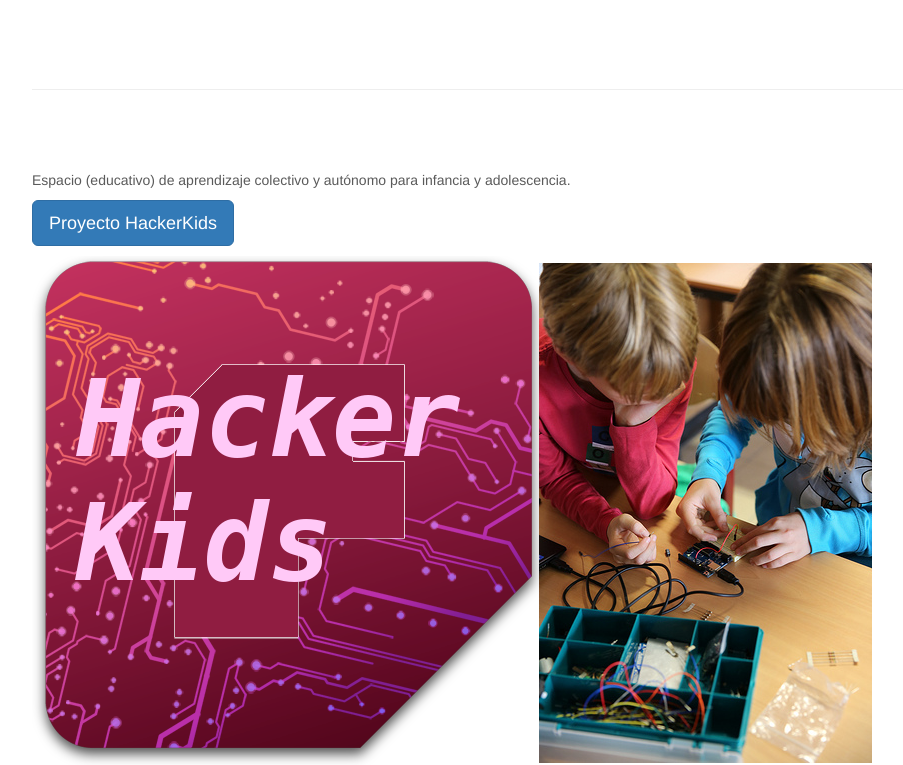
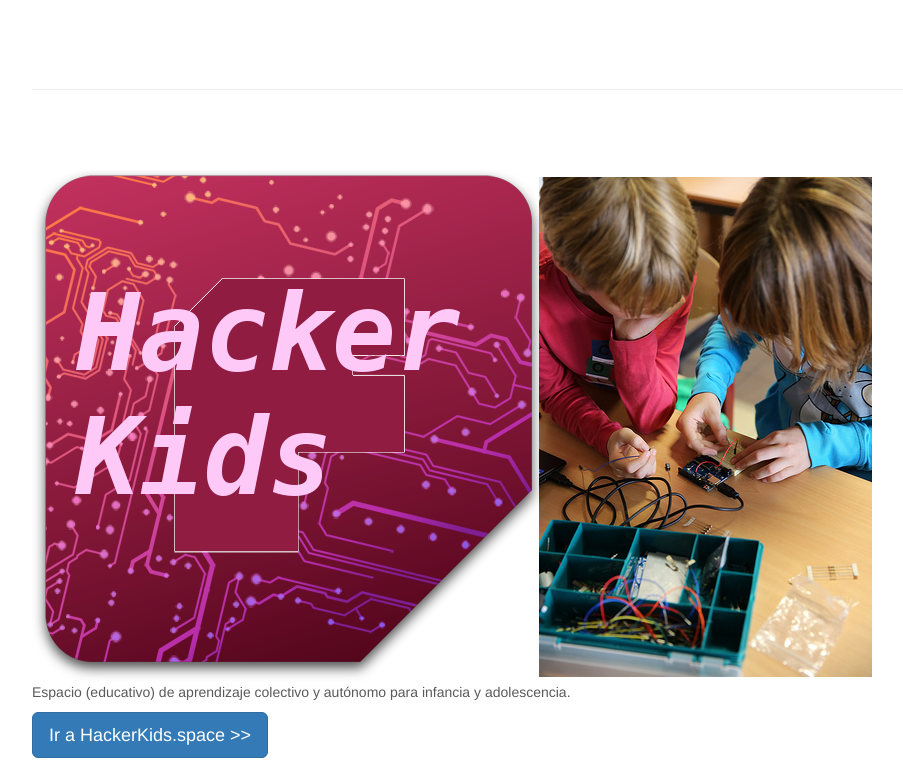
Before and after one commit to LibreWebsites/librebits-info, a PHP site: page / in a window 1280 px wide. Shown: the part 4427-5192 px from the top of the page, without its empty margins (38-941 px from the left). Run offline with PHP 8.4, Linux system fonts and the light colour scheme.

Commit message:
++ HackerKids - v

```diff
--- a/index.php
+++ b/index.php
@@ -246,16 +246,18 @@
 
 
 
-      <!-- End HackerKids : test full width bottom image -->
-              <p>Espacio (educativo) de aprendizaje colectivo y autónomo para infancia y adolescencia.</p>
-              <p><a class="btn btn-lg btn-primary" href="http://hackerkids.space" role="button">Proyecto HackerKids</a></p>
-
 
       <div class="row">
 	<div class="col-md-12 padding-0">
 	  <img src="assets/images/slideshow/hackerkids.png" />
 	</div>
       </div>
+
+
+
+      <!-- End HackerKids : test full width bottom image -->
+              <p>Espacio (educativo) de aprendizaje colectivo y autónomo para infancia y adolescencia.</p>
+              <p><a class="btn btn-lg btn-primary" href="http://hackerkids.space" role="button">Ir a HackerKids.space >></a></p>
 
 
       <!-- /END THE FEATURETTES -->
```
